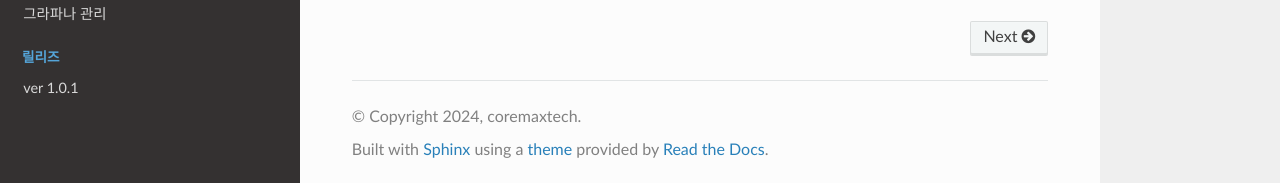
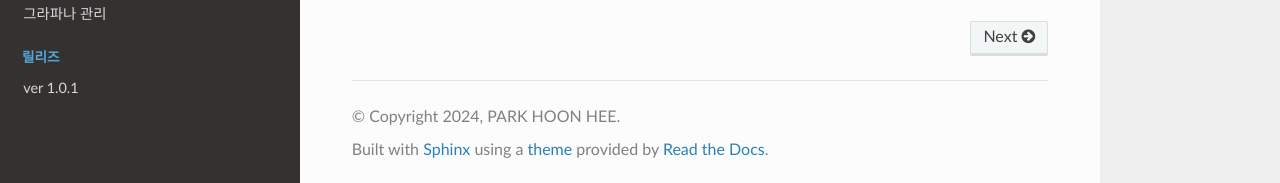
Before and after one commit to hoonhee92/install_tutorial.ver-0.1, a Sphinx documentation site: the page built from docs/source/index.rst, in a window 1280 px wide and 900 px high, scrolled down 3314 px. Shown: the part 714-897 px from the top of the window. Built offline with Sphinx 7.4.7 and the Read the Docs theme 3.1.0, drawn with Linux system fonts in a browser that asks for light colours.

Commit message:
Update conf.py

```diff
--- a/docs/source/conf.py
+++ b/docs/source/conf.py
@@ -3,7 +3,7 @@
 # -- Project information
 
 project = 'coremaxtech.openstack.guide'
-copyright = '2024, coremaxtech'
+copyright = '2024, PARK HOON HEE'
 author = '박훈희'
 
 release = '0.1'
```
